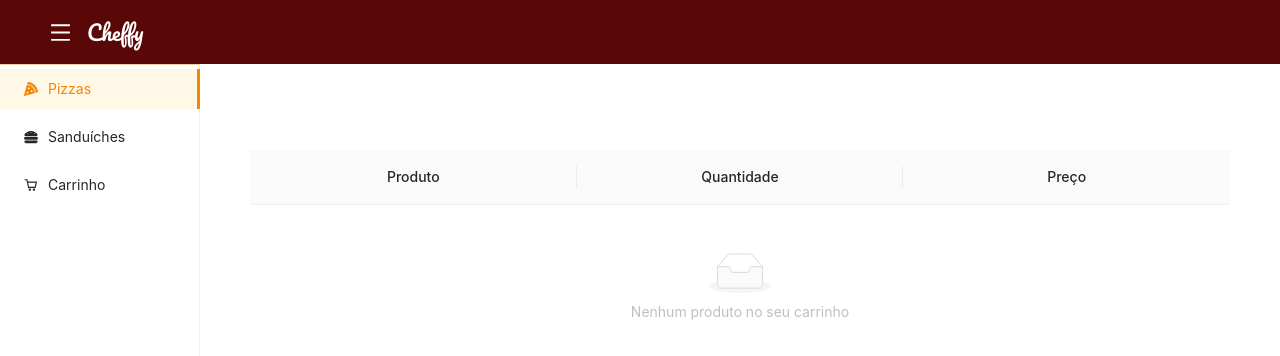
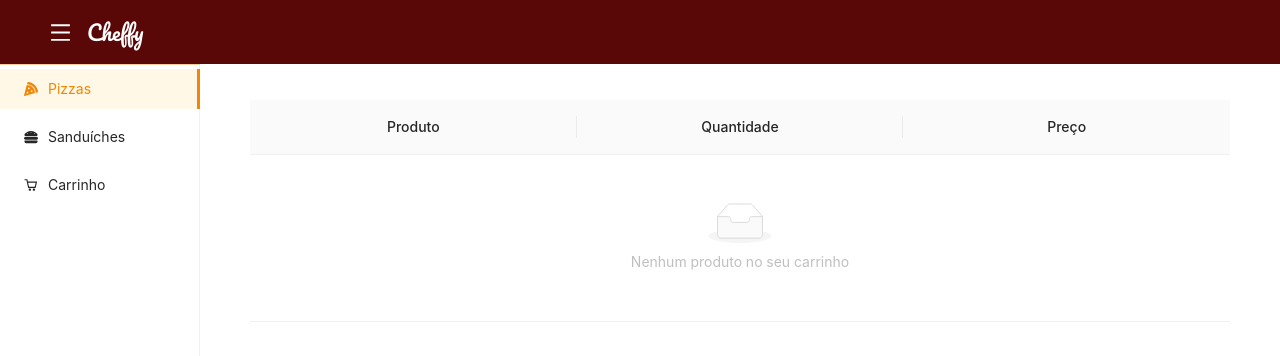
Before and after one commit to carlosferreirahd/cheffy, a React (Create React App) app: page /carrinho in a window 1280 px wide. Shown: the top 356 px of the page. Built offline with nearby package versions, Linux system fonts and the light colour scheme.

Commit message:
Displaying final price at the top of the page

```diff
--- a/src/screens/CartList/CartList.jsx
+++ b/src/screens/CartList/CartList.jsx
@@ -165,6 +165,17 @@ export function CartList() {
 
   return (
     <div className="cart-list__container">
+      {!isEmpty && (
+        <div className="cart-list__final-price-container">
+          <Paragraph>
+            <blockquote>
+              <Title level={3}>
+                Preço final: R${getFinalPrice()}
+              </Title>
+            </blockquote>
+          </Paragraph>
+        </div>
+      )}
       <Table
         dataSource={dataSource}
         columns={columns}
@@ -178,17 +189,6 @@ export function CartList() {
           )
         }}
       />
-      {!isEmpty && (
-        <div className="cart-list__final-price-container">
-          <Paragraph>
-            <blockquote>
-              <Title level={3}>
-                Preço final: R${getFinalPrice()}
-              </Title>
-            </blockquote>
-          </Paragraph>
-        </div>
-      )}
     </div>
   );
 }
--- a/src/screens/CartList/CartList.scss
+++ b/src/screens/CartList/CartList.scss
@@ -2,7 +2,11 @@
   width: 100%;
   height: 100vh;
   padding: 50px;
-  margin-bottom: 50px;
+  padding-top: 0;
+
+  .ant-table-wrapper {
+    padding-bottom: 50px;
+  }
 }
 
 .cart-list__product-name {
@@ -21,5 +25,5 @@
 
 .cart-list__final-price-container {
   width: 100%;
-  padding: 50px 30px;
+  margin-bottom: 50px;
 }
```
